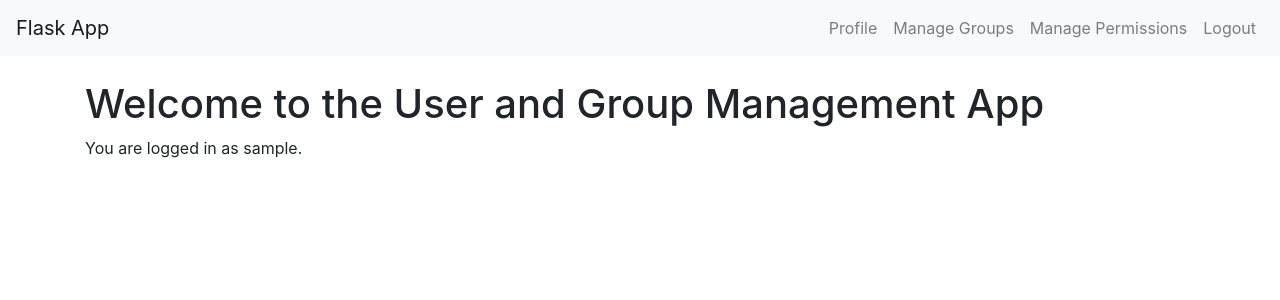
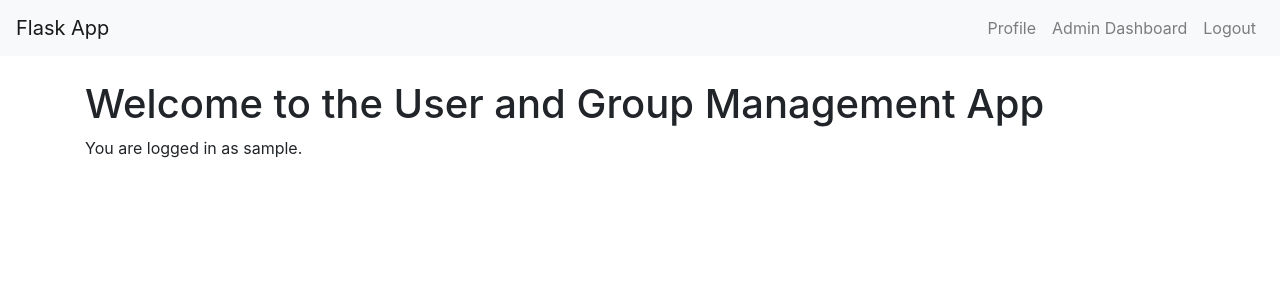
Before and after one commit to yhendricks/flaskcrud, a Flask app: page / in a window 1280 px wide. Shown: the top 300 px of the page. Run offline with Flask 3, Linux system fonts and the light colour scheme; the visitor is signed in with stand-in values (Sample User, id 1); some libraries are stand-ins or nearby versions.

Commit message:
Move all settings onto the admin panel

```diff
--- a/app.py
+++ b/app.py
@@ -138,11 +138,7 @@ def manage_groups():
     permissions = Permission.query.all() # Pass all permissions to the template
     return render_template('manage_groups.html', users=users, groups=groups, permissions=permissions)
 
-@app.route('/manage-permissions')
-@login_required
-def manage_permissions():
-    permissions = Permission.query.all()
-    return render_template('manage_permissions.html', permissions=permissions)
+# Removed /manage-permissions route
 
 @app.route('/create-group', methods=['POST'])
 @login_required
@@ -172,7 +168,7 @@ def create_permission():
         db.session.commit()
         flash('Permission created successfully.', 'success')
 
-    return redirect(url_for('manage_permissions')) # Redirect to manage_permissions
+    return redirect(url_for('manage_groups')) # Redirect to manage_groups
 
 @app.route('/add-user-to-group', methods=['POST'])
 @login_required
@@ -270,7 +266,7 @@ def delete_permission():
         db.session.commit()
         flash(f'Permission {permission_name} deleted successfully.', 'success')
 
-    return redirect(url_for('manage_permissions'))
+    return redirect(url_for('manage_groups')) # Redirect to manage_groups
 
 @app.route('/toggle-superuser/<username>', methods=['POST'])
 @login_required
--- a/templates/base.html
+++ b/templates/base.html
@@ -16,10 +16,7 @@
                         <a class="nav-link" href="/profile">Profile</a>
                     </li>
                     <li class="nav-item">
-                        <a class="nav-link" href="/manage-groups">Manage Groups</a>
-                    </li>
-                    <li class="nav-item">
-                        <a class="nav-link" href="/manage-permissions">Manage Permissions</a>
+                        <a class="nav-link" href="/manage-groups">Admin Dashboard</a>
                     </li>
                     <li class="nav-item">
                         <a class="nav-link" href="/logout">Logout</a>
```
Also changed, not shown: templates/manage_groups.html (+25 -2 lines), templates/manage_permissions.html (deleted, +0 -42 lines).
